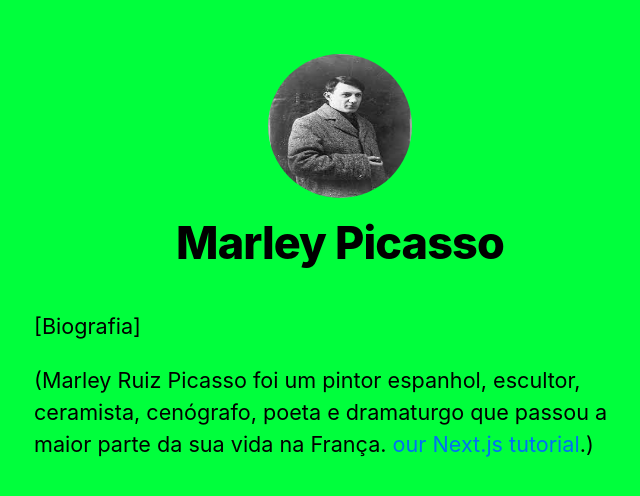
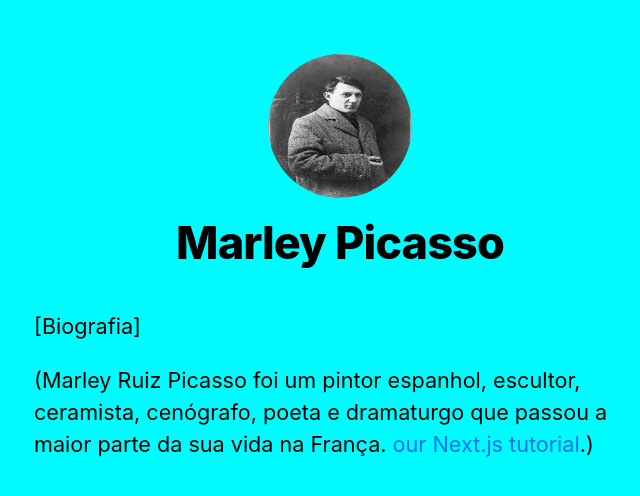
Before and after one commit to MarleyDouglas007/Marley, a Next.js app: page / in a window 1280 px wide. Shown: the top 496 px of the page, without its empty margins (300-940 px from the left). Built offline with nearby package versions, Linux system fonts and the light colour scheme.

Commit message:
cor nova

```diff
--- a/styles/globals.css
+++ b/styles/globals.css
@@ -1,6 +1,6 @@
 html,
 body {
-  background-color: rgb(0, 255, 60);
+  background-color: rgb(0, 251, 255);
   padding: 0;
   margin: 0;
   font-family: -apple-system, BlinkMacSystemFont, Segoe UI, Roboto, Oxygen, Ubuntu,
```
